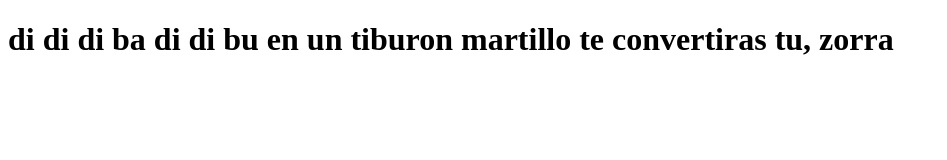
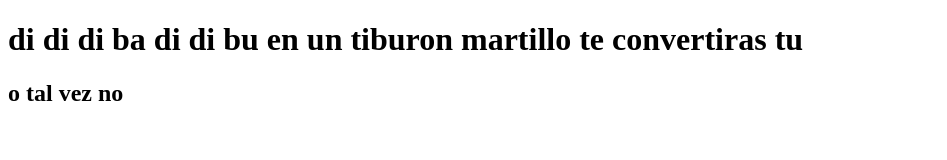
Before and after one commit to Gusmii/aemet_ajax, a plain HTML site: page index.html in a window 1280 px wide. Shown: the whole page, without its empty margins (0-947 px from the left). Drawn offline with nearby package versions, Linux system fonts and the light colour scheme; no server answers.

Commit message:
O tal vez no

```diff
--- a/index.html
+++ b/index.html
@@ -21,7 +21,8 @@
 </head>
 
 <body>
-    <h1>di di di ba di di bu en un tiburon martillo te convertiras tu, zorra</h1>
+    <h1>di di di ba di di bu en un tiburon martillo te convertiras tu</h1>
+    <h2>o tal vez no</h2>
 
     <div class="container"></div>
 
```
